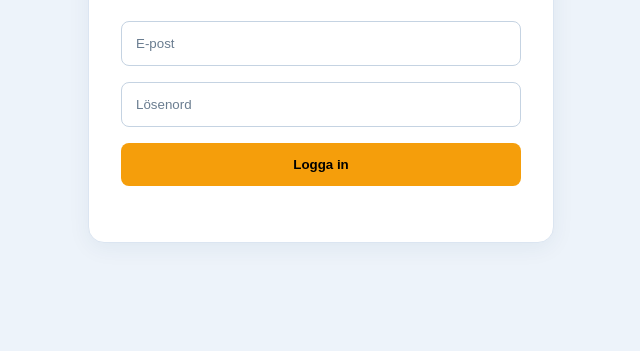
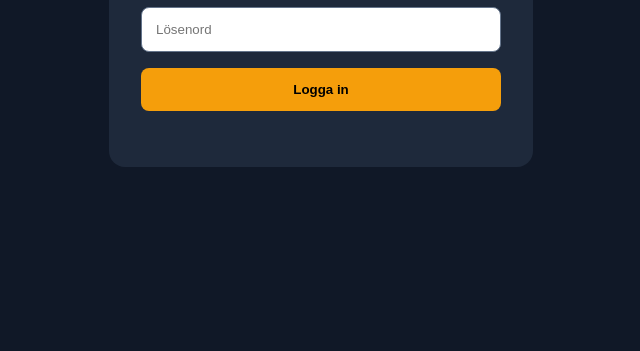
Before and after one commit to bazmouneh/byggapp, a plain HTML site: page admin/index.html in a window 1280 px wide. Shown: the part 449-800 px from the top of the page, without its empty margins (319-959 px from the left). Drawn offline with Linux system fonts and the light colour scheme.

Commit message:
Byggapp 360 original logo white text

```diff
--- a/admin/index.html
+++ b/admin/index.html
@@ -1,24 +1,8 @@
 <!doctype html><html lang="sv"><meta charset="utf-8"><link rel="icon" type="image/png" href="/assets/favicon.png"><meta name="viewport" content="width=device-width,initial-scale=1"><title>Byggapp 360 | Logga in</title><style id="byggapp360-brand-css">.byggapp360-brand{display:flex;align-items:center;gap:12px;flex-wrap:nowrap}.byggapp360-brand img{width:68px;height:68px;object-fit:contain;flex-shrink:0}.byggapp360-brand .byggapp360-word{font-size:23px;font-weight:800;color:#fbbf24;letter-spacing:-.4px}.byggapp360-loginbrand{display:flex;flex-direction:column;align-items:center;gap:7px;margin-bottom:14px}.byggapp360-loginbrand img{width:160px;max-width:100%;height:auto}.byggapp360-loginbrand span{font-weight:800;font-size:24px;color:#fbbf24}@media(max-width:530px){.byggapp360-brand img{width:44px;height:44px}.byggapp360-brand .byggapp360-word{font-size:19px}}</style><style>body{margin:0;background:#101827;color:white;font:16px Arial;min-height:100vh;display:grid;place-items:center}.box{background:#1e293b;padding:32px;border-radius:16px;width:min(360px,85vw)}h1{color:#fbbf24}input,button{box-sizing:border-box;width:100%;padding:14px;margin:8px 0;border-radius:8px;border:1px solid #64748b}button{background:#f59e0b;font-weight:bold;cursor:pointer;border:0}#msg{color:#fecaca}</style><style id="byggapp360-full-logo-style">
-.byggapp360-full-logo{display:block;width:205px;max-width:100%;height:auto;object-fit:contain}
-.byggapp360-brand,.byggapp360-loginbrand{display:flex;align-items:center;justify-content:center;margin:0;gap:0}
-.byggapp360-loginbrand .byggapp360-full-logo{width:270px;max-width:100%;margin:0 auto}
-@media(max-width:530px){.byggapp360-brand .byggapp360-full-logo{width:160px}.byggapp360-loginbrand .byggapp360-full-logo{width:225px}}
-</style>
-<style id="byggapp360-light-theme-v1">
-/* Byggapp 360 – ljus design anpassad till originalets mörkblå/orange transparenta logotyp. */
-html,body{background:#edf3fa!important;color:#162b40!important}
-header{background:#f8fbff!important;color:#162b40!important;border-bottom:1px solid #d7e2ef;box-shadow:0 2px 12px #122e4812!important}
-header a:not(.btn),header strong,header b,header div,header span{color:#162b40}
-header a{background:#e5eef8!important;color:#162b40!important}
-nav{background:#e2ebf5!important;border-bottom:1px solid #d0dfef}
-nav button:not(.active){color:#1d354d!important}
-nav button:not(.active):hover{background:#cfdff0!important}
-main .panel,main .card,.box{background:#ffffff!important;color:#162b40;box-shadow:0 5px 22px #163c6010}
-.box{border:1px solid #dbe5f1}
-body:has(.box)>.box{width:min(400px,90vw)}
-input,select,textarea{background:#fff!important;color:#172b40!important;border-color:#c5d3e2!important}
-input::placeholder,textarea::placeholder{color:#6a7d90}
-.byggapp360-brand,.byggapp360-loginbrand{background:transparent!important}
-.byggapp360-full-logo{filter:none!important}
+/* Large full-width logo on dark background. */
+.byggapp360-full-logo{display:block;width:520px;max-width:min(100%,calc(100vw - 32px));height:auto;object-fit:contain;flex-shrink:1}
+.byggapp360-brand,.byggapp360-loginbrand{display:flex;align-items:center;justify-content:center;margin:0;gap:0;max-width:100%;min-width:0}
+.byggapp360-loginbrand .byggapp360-full-logo{width:600px;max-width:min(100%,calc(100vw - 32px));margin:0 auto}
+@media(max-width:530px){.byggapp360-brand .byggapp360-full-logo{width:350px;max-width:calc(100vw - 32px)}.byggapp360-loginbrand .byggapp360-full-logo{width:450px;max-width:calc(100vw - 32px)}}
 </style>
 <div class="box"><div class="byggapp360-loginbrand"><img class="byggapp360-full-logo" src="/assets/byggapp360-logo.png" alt="Byggapp 360" /></div><p>Personal och administration</p><form id="f"><input id="email" type="email" placeholder="E-post" required autocomplete="username"><input id="password" type="password" placeholder="Lösenord" required autocomplete="current-password"><button>Logga in</button></form><p id="msg"></p></div><script>document.getElementById('f').onsubmit=async e=>{e.preventDefault();const msg=document.getElementById('msg');msg.textContent='Loggar in...';try{const r=await fetch('/api/login',{method:'POST',headers:{'Content-Type':'application/json'},body:JSON.stringify({email:document.getElementById('email').value,password:document.getElementById('password').value})});const d=await r.json();if(!r.ok)throw Error(d.error||'Fel');sessionStorage.setItem('byggapp_token',d.token);location.replace(d.user.role==='admin'?'/dashboard':'/personal');}catch(err){msg.textContent=err.message}}</script></html>
```
Also changed, not shown: admin/daglig-narvaro.html (+5 -21 lines), admin/dashboard.html (+5 -21 lines), admin/personal.html (+5 -21 lines), admin/assets/byggapp360-logo.png.
